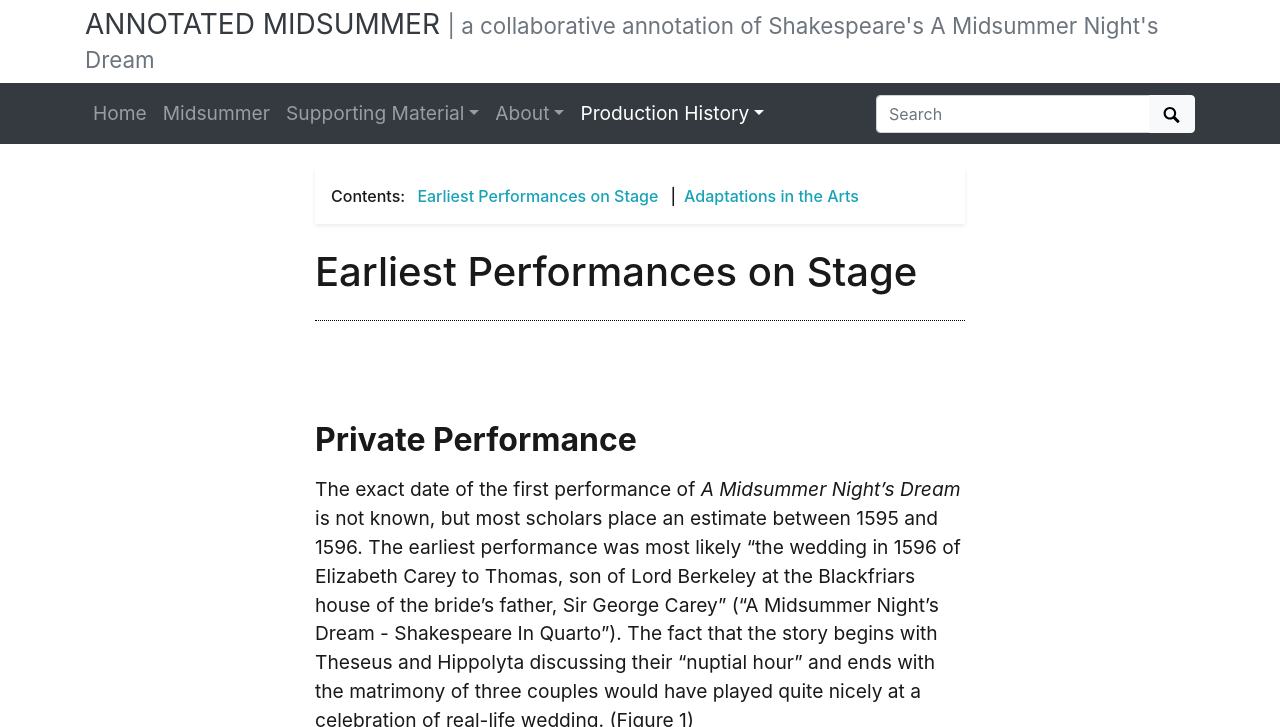
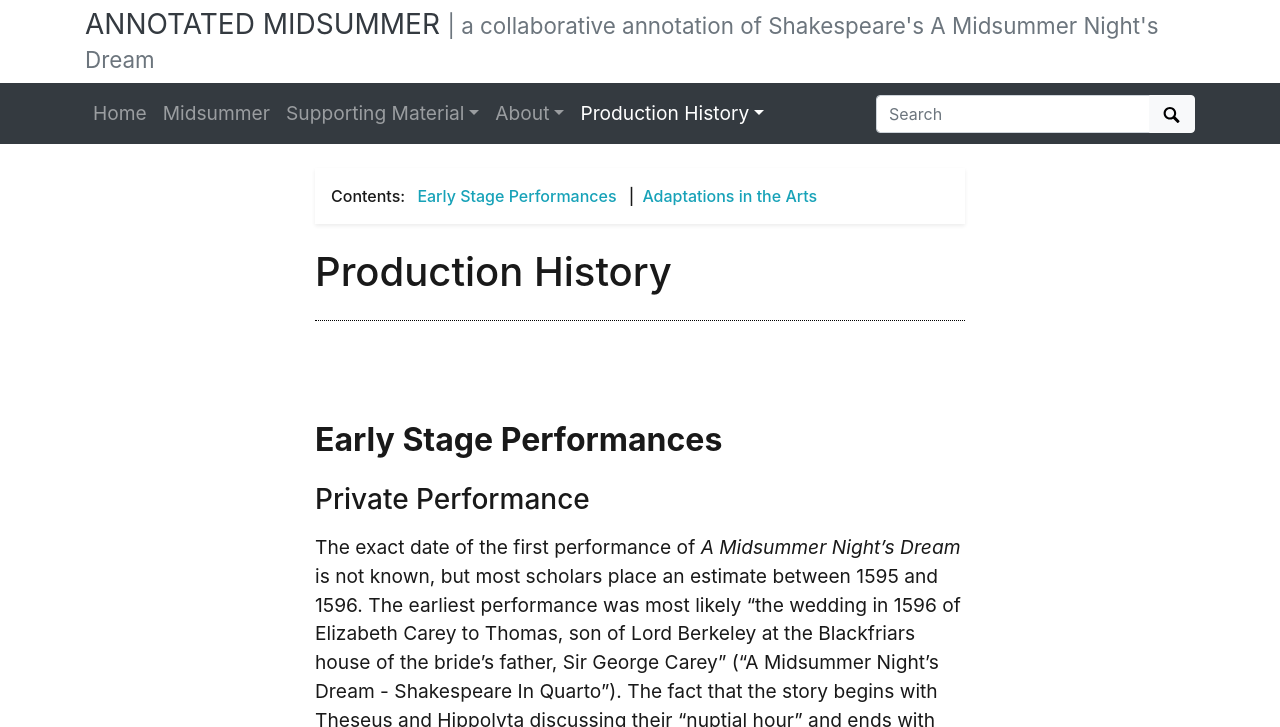
Before and after one commit to thecdil/dramaturgy, a Jekyll site: the page built from pages/production.md, in a window 1280 px wide and 900 px high, cut to the strip 0-727 px from the top of the window. Built offline with Jekyll 4.4.1, drawn with Linux system fonts in a browser that asks for light colours; some of the changed text lies outside the part shown.

Commit message:
Update production.md
update formatting on production history

```diff
--- a/pages/production.md
+++ b/pages/production.md
@@ -6,11 +6,13 @@
 # Look in _includes/feature for options to easily add features to the page
 ---
 
-{% include feature/nav-menu.html sections="Earliest Performances on Stage;Adaptations in the Arts" %}
+{% include feature/nav-menu.html sections="Early Stage Performances;Adaptations in the Arts" %}
 
-# Earliest Performances on Stage
+# Production History
 
-## Private Performance
+## Early Stage Performances
+
+### Private Performance
 
 The exact date of the first performance of *A Midsummer Night’s Dream* is not known, but most scholars place an estimate between 1595 and 1596.
 The earliest performance was most likely “the wedding in 1596 of Elizabeth Carey to Thomas, son of Lord Berkeley at the Blackfriars house of the bride’s father, Sir George Carey” ("A Midsummer Night's Dream - Shakespeare In Quarto"). The fact that the story begins with Theseus and Hippolyta discussing their “nuptial hour” and ends with the matrimony of three couples would have played quite nicely at a celebration of real-life wedding. (Figure 1)
@@ -25,7 +27,7 @@
 
 In Act II scene 1, Oberon describes all the floral canopy of Titania’s bower as a “bank where the wild thyme blows, Where oxlips and the nodding violet grows, Quite overcanopied with luscious woodbine, With sweet muskroses, and with eglantine” (2.1.257). By describing the scene with words, the audience would have been able to envision the bower even with limited scenery and props.
 
-## Public Performance
+### Public Performance
 
 From the title page of the play in Shakespeare’s First Quarto (Figure 2), it is clear the play has been publicly performed several (or sundry) times by 1600. So, it is important to see where The Lord Chamberlain’s Men might have staged these performances in publicly, not just private gatherings like weddings or other exclusive events.
 
@@ -36,7 +38,7 @@
 
 {% include feature/item-figure.html objectid="midsummer0042" width="25" %}
 
-## The Theatre
+### The Theatre
 
 The Theatre was built in 1576 by James Burbage in partnership with his brother-in-law John Brayne. Most believe The Theatre was built very much in the style seen in The Globe, a “Wooden O” shape with tiered levels of seating, an open yard for standing room, an elevated stage with curtains for entrances and exits upstage. (Figure 4)
 
@@ -44,7 +46,7 @@
 
 It was home to many acting companies, but was used primarily by Shakespeare's acting troupe, the Lord Chamberlain's Men, after 1594 (Mabillard). This would make it a likely place for a public performance of A Midsummer Night’s Dream if one agrees that the play was written around 1595. But the window of opportunity for public performances at The Theatre is slim due to its closing in 1597. Towards the end of 1596, problems arose with the property's landlord, Giles Allen. In order to save their investment in the property, Burbage and Brayne, with the help of a small group of workmen and chief carpenter Peter Smith, had The Theatre taken down, moved all the pieces across The Thames River, and used the beams to construct the first Globe Theatre (“Elizabethan Theatres”). In doing so, they created another playhouse outside of the city of London where the authorities could not enforce their strict and often arbitrary closures. In fact, the Lord Chamberlain’s Men could not have occupied a London theatre at the time because a production of Thomas Nashe's play Isle of Dogs caused the authorities to decry that it was “seditious” and shut down all of London’s theatres (Mabillard).
 
-## The Curtain
+### The Curtain
 
 The curtain was a purpose-built playhouse. Its purpose was for the performance of plays, and it seems to have been used by the Lord Chamberlain’s Men for performances between the end of the lease on The Theatre in 1597 and the opening of the Globe in 1599 (Goff). (Figure 5)
 
@@ -56,17 +58,17 @@
 
 Some of the information about The Curtain can be found in writings of plays that were intended to be performed there. A stage direction from Hector of Germany, a piece by Wentworth Smith that played at The Curtain, says to “sit on the rails.” “These rails may be an early occurrence of the sort of small rails seen at the front edge of indoor stages in the 1630s and 40s” (Lueger).
 
-## Conclusion
+### Conclusion
 
 Without definitive answers to when and where all the performances of *A Midsummer Night’s Dream* took place prior to 1600, we have to narrow down our focus to the potential public and private opportunities for performance. From weddings of England’s upper class to The Theatre and The Curtain for audiences of all classes and types, as we learn more of the playing and practices of their time, may we re-envision and reestablish *A Midsummer Night’s Dream* for future generations of theatregoers.
 
-## For Your Production
+### For Your Production
 
 Whether you have a modern stage with elaborate scenery and set pieces or a simple, bare stage, explore all the ways you can use Shakespeare’s language and description of environments in the play to transport your audience to the imagined worlds of palace, wood, and fairy kingdom.
 
 Examine how you can use the architecture of your playing space to add to the “fairy magic” of the play with surprising entrances like the ones that might have occurred at The Curtain. Even if you don’t have an under-stage series of tunnels, can you have actors appear and reappear quickly in a new location?
 
-## Sources and Further Reading
+###s Sources and Further Reading
 
 {% include feature/item-figure.html objectid="midsummer0060" width="25" %}
 
@@ -74,11 +76,11 @@
 
 Section Written by Bryan Wallingford
 
-# Adaptations in the Arts
+## Adaptations in the Arts
 
 *A Midsummer Night’s Dream* lends itself to adaptation and interpretation, as illustrated by the many existing ballets, operas, and other productions of the work. Within the text of the play itself, Shakespeare’s characters refer to theatre, singing, dancing, and music throughout the action of the play. Exploring existing adaptations using creative arts other than theatre (opera, ballet, instrumental, etc.) can highlight the themes and core creative elements of this play and can help you find sources and inspiration for your production. In this section we will explore the history and production of several relevant adaptations that have survived to the modern era.
 
-## Music and Dance in the Original Text
+### Music and Dance in the Original Text
 
 Several times through the action of the play, the characters speak of or to the act of singing and dancing. There are many words that would suggest singing and dancing such as “roundel” for dance. However, the context of the meaning of the words that convey the action of singing or dancing can also shift the interpretation based on the characters and what action they mean to convey. In Act 4, when Bottom thinks to himself to ask Peter Quince to make a “ballad” of his dream, he is speaking of a ballad type poem set to music (today’s opera). When he says “sing” he means to deliver prose through affected speech like reading poetry but we might hear that phrase today to mean he would sing a song or aria.  Whereas, in Act 5, Theseus asks “what masques, what dances” - when you look up the definition of [Masques](https://www.britannica.com/art/masque) you can see they were staged dances popular in this period - but they told stories (today’s ballet) whereas dance was not required to do so. Below are some examples of discussions of music and dance in the play.
 
@@ -165,7 +167,7 @@
 ### Exercise
 Can you identify other characters that refer to song or dance? Which characters do not?  When in your own speech or writing to words change in context? How could you interpret these lines in your everyday life? For example: when I read Theseus’ lines asking for entertainment - I can see him with a remote control looking for just the right channel to watch before bedtime.
 
-## *A Midsummer Night's Dream* in Music
+### *A Midsummer Night's Dream* in Music
 Henry Purcell, British composer, wrote [*The Fairy Queen*](https://www.youtube.com/watch?v=QAvS3AypQfI), a semi-operatic adaptation  in 1692. Purcell added music and “masques” for each Act. (Again, [Masques](https://www.britannica.com/art/masque) were staged dances of the period.) Purcell did not use Shakespeare’s original text. The text for Purcell’s work is loosely based on the story but with additional characters and none of Shakespeare’s original characters sing (Savage, 1973). Listen to this [scene](https://youtu.be/QAvS3AypQfI?t=7972.) which could be the equivalent of:
 
 ### Act 5 Scene 1, Lines 30-31 [link to datalines: 68867-68]
@@ -236,7 +238,7 @@
 ### Exercise
 The Composer’s listed above used their imagination while reading the play in order to compose music - let’s try to see what happens if you physicalize the poetry. What would happen if you read the text as poetry over the music? What pictures, colors, and emotions begin to take shape in your imagination? Does the music and/or the text implore you to move or create? Allow yourself to improvise through singing, drawing, dancing, or acting as you read and listen. Additional Exercise: What songs from your favorite artists would work for each character? Create a current “opera” using contemporary music.
 
-## *A Midsummer Night’s Dream* in Ballet
+### *A Midsummer Night’s Dream* in Ballet
 
 Mendelssohn’s music inspired several ballet versions of the story.  The two most famous and ballet adaptations were choreographed and set by George Balanchine in 1962 and Frederick Ashton in 1964. For Balanchine, choreographer for the New York City Ballet, this would be his first full-length ballet. Balanchine was inspired by the play and Mendelssohn’s music, and included additional works by the composer in the ballet he choreographed (Balanchine Trust, 2020).  Watch the [following excerpt](https://youtu.be/ZrfiusNHCls?t=2870) of the same Clown scene to see how the body is used to physicalize the comedic character of Bottom and his transition as a bumbling human to braying Donkey.
 
```
Also changed, not shown: other parts of pages/production.md (+2 -2 lines).
